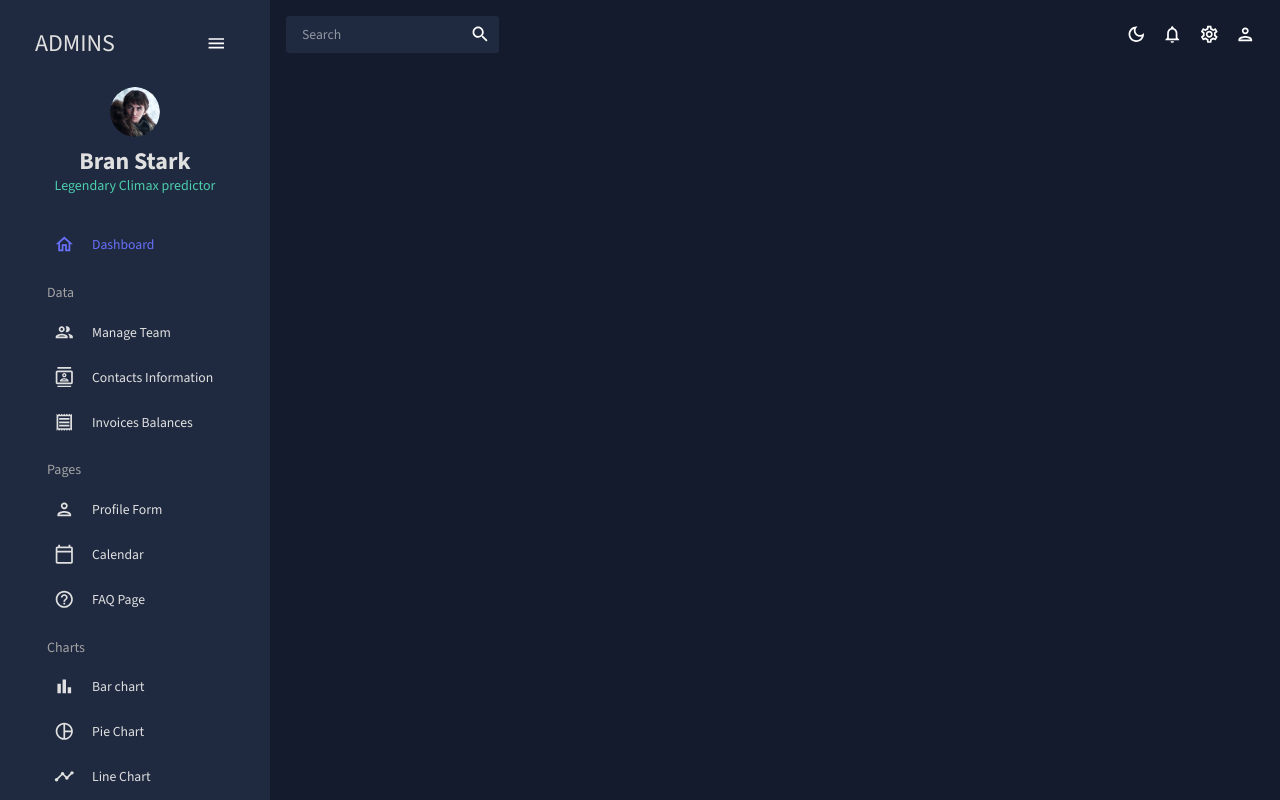
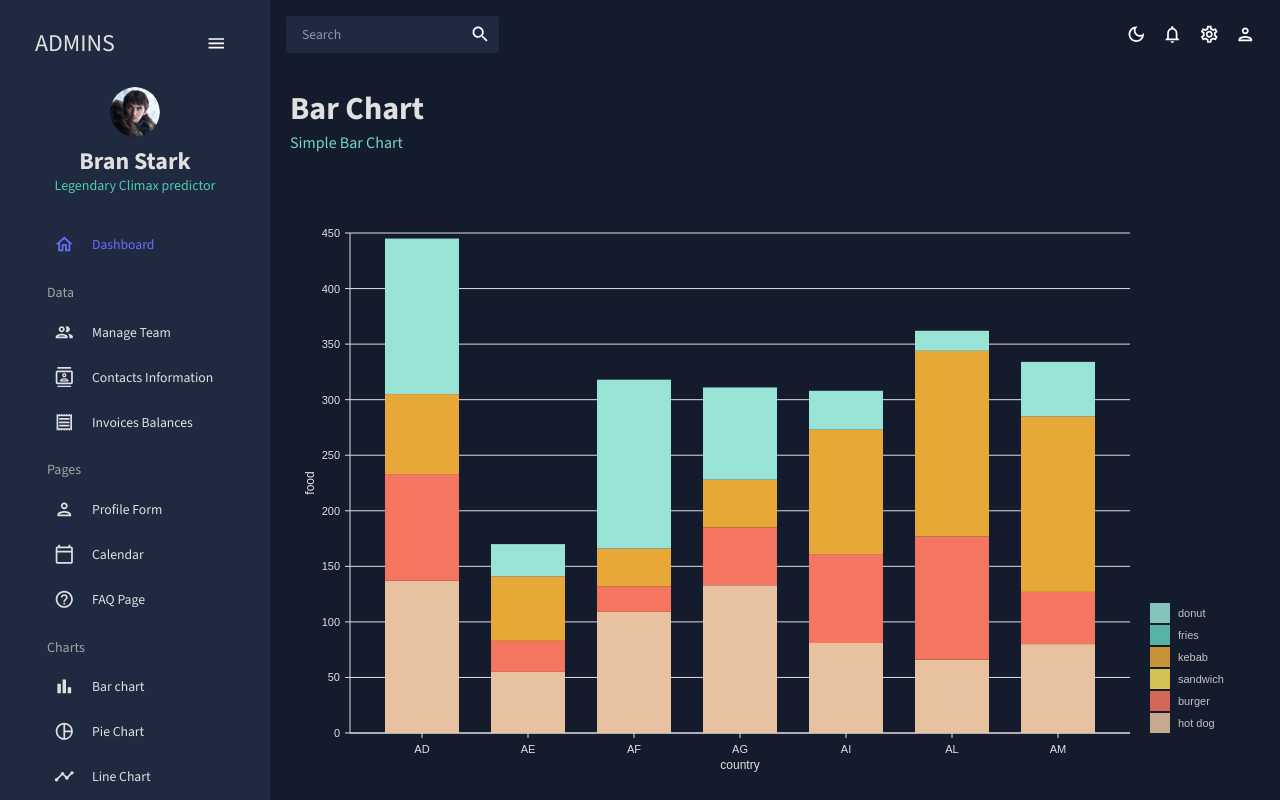
Before and after one commit to ghoshrohit72/AdminDashboard, a React (Create React App) app: page /bar in a window 1280 px wide. Built offline with nearby package versions, Linux system fonts and the light colour scheme.

Commit message:
Added Bar and Pie Chart

```diff
--- a/src/App.js
+++ b/src/App.js
@@ -7,10 +7,10 @@ import Sidebar from "./scenes/global/Sidebar";
 import Team from './scenes/team/index';
 import Invoices from './scenes/invoices';
 import Contacts from './scenes/contacts';
-// import Bar from './scenes/bar';
+import Bar from './scenes/bar';
 import Form from './scenes/form';
 // import Line from './scenes/line';
-// import Pie from './scenes/pie';
+import Pie from './scenes/pie';
 import FAQ from './scenes/faq';
 // import Geography from './scenes/geography';
 import Calendar from './scenes/calendar';
@@ -31,8 +31,8 @@ function App() {
               <Route path="/contacts" element={<Contacts />} />
               <Route path="/invoices" element={<Invoices />} />
               <Route path="/form" element={<Form />} />
-              {/* <Route path="/bar" element={<Bar />} /> */}
-              {/* <Route path="/pie" element={<Pie />} /> */}
+              <Route path="/bar" element={<Bar />} />
+              <Route path="/pie" element={<Pie />} />
               {/* <Route path="/line" element={<Line />} /> */}
               <Route path="/faq" element={<FAQ />} />
               {/* <Route path="/geography" element={<Geography />} /> */}
--- /dev/null
+++ b/src/components/BarChart.jsx
@@ -0,0 +1,130 @@
+import { useTheme } from "@mui/material";
+import { ResponsiveBar } from "@nivo/bar";
+import { tokens } from "../theme";
+import { mockBarData as data } from "../data/mockData";
+
+const BarChart = ({ isDashboard = false }) => {
+  const theme = useTheme();
+  const colors = tokens(theme.palette.mode);
+
+  return (
+    <ResponsiveBar
+      data={data}
+      theme={{
+        // added
+        axis: {
+          domain: {
+            line: {
+              stroke: colors.grey[100],
+            },
+          },
+          legend: {
+            text: {
+              fill: colors.grey[100],
+            },
+          },
+          ticks: {
+            line: {
+              stroke: colors.grey[100],
+              strokeWidth: 1,
+            },
+            text: {
+              fill: colors.grey[100],
+            },
+          },
+        },
+        legends: {
+          text: {
+            fill: colors.grey[100],
+          },
+        },
+      }}
+      keys={["hot dog", "burger", "sandwich", "kebab", "fries", "donut"]}
+      indexBy="country"
+      margin={{ top: 50, right: 130, bottom: 50, left: 60 }}
+      padding={0.3}
+      valueScale={{ type: "linear" }}
+      indexScale={{ type: "band", round: true }}
+      colors={{ scheme: "nivo" }}
+      defs={[
+        {
+          id: "dots",
+          type: "patternDots",
+          background: "inherit",
+          color: "#38bcb2",
+          size: 4,
+          padding: 1,
+          stagger: true,
+        },
+        {
+          id: "lines",
+          type: "patternLines",
+          background: "inherit",
+          color: "#eed312",
+          rotation: -45,
+          lineWidth: 6,
+          spacing: 10,
+        },
+      ]}
+      borderColor={{
+        from: "color",
+        modifiers: [["darker", "1.6"]],
+      }}
+      axisTop={null}
+      axisRight={null}
+      axisBottom={{
+        tickSize: 5,
+        tickPadding: 5,
+        tickRotation: 0,
+        legend: isDashboard ? undefined : "country", // changed
+        legendPosition: "middle",
+        legendOffset: 32,
+      }}
+      axisLeft={{
+        tickSize: 5,
+        tickPadding: 5,
+        tickRotation: 0,
+        legend: isDashboard ? undefined : "food", // changed
+        legendPosition: "middle",
+        legendOffset: -40,
+      }}
+      enableLabel={false}
+      labelSkipWidth={12}
+      labelSkipHeight={12}
+      labelTextColor={{
+        from: "color",
+        modifiers: [["darker", 1.6]],
+      }}
+      legends={[
+        {
+          dataFrom: "keys",
+          anchor: "bottom-right",
+          direction: "column",
+          justify: false,
+          translateX: 120,
+          translateY: 0,
+          itemsSpacing: 2,
+          itemWidth: 100,
+          itemHeight: 20,
+          itemDirection: "left-to-right",
+          itemOpacity: 0.85,
+          symbolSize: 20,
+          effects: [
+            {
+              on: "hover",
+              style: {
+                itemOpacity: 1,
+              },
+            },
+          ],
+        },
+      ]}
+      role="application"
+      barAriaLabel={function (e) {
+        return e.id + ": " + e.formattedValue + " in country: " + e.indexValue;
+      }}
+    />
+  );
+};
+
+export default BarChart;
--- /dev/null
+++ b/src/components/PieChart.jsx
@@ -0,0 +1,109 @@
+import { ResponsivePie } from "@nivo/pie";
+import { tokens } from "../theme";
+import { useTheme } from "@mui/material";
+import { mockPieData as data } from "../data/mockData";
+
+const PieChart = () => {
+  const theme = useTheme();
+  const colors = tokens(theme.palette.mode);
+  return (
+    <ResponsivePie
+      data={data}
+      theme={{
+        axis: {
+          domain: {
+            line: {
+              stroke: colors.grey[100],
+            },
+          },
+          legend: {
+            text: {
+              fill: colors.grey[100],
+            },
+          },
+          ticks: {
+            line: {
+              stroke: colors.grey[100],
+              strokeWidth: 1,
+            },
+            text: {
+              fill: colors.grey[100],
+            },
+          },
+        },
+        legends: {
+          text: {
+            fill: colors.grey[100],
+          },
+        },
+      }}
+      margin={{ top: 40, right: 80, bottom: 80, left: 80 }}
+      innerRadius={0.5}
+      padAngle={0.7}
+      cornerRadius={3}
+      activeOuterRadiusOffset={8}
+      borderColor={{
+        from: "color",
+        modifiers: [["darker", 0.2]],
+      }}
+      arcLinkLabelsSkipAngle={10}
+      arcLinkLabelsTextColor={colors.grey[100]}
+      arcLinkLabelsThickness={2}
+      arcLinkLabelsColor={{ from: "color" }}
+      enableArcLabels={false}
+      arcLabelsRadiusOffset={0.4}
+      arcLabelsSkipAngle={7}
+      arcLabelsTextColor={{
+        from: "color",
+        modifiers: [["darker", 2]],
+      }}
+      defs={[
+        {
+          id: "dots",
+          type: "patternDots",
+          background: "inherit",
+          color: "rgba(255, 255, 255, 0.3)",
+          size: 4,
+          padding: 1,
+          stagger: true,
+        },
+        {
+          id: "lines",
+          type: "patternLines",
+          background: "inherit",
+          color: "rgba(255, 255, 255, 0.3)",
+          rotation: -45,
+          lineWidth: 6,
+          spacing: 10,
+        },
+      ]}
+      legends={[
+        {
+          anchor: "bottom",
+          direction: "row",
+          justify: false,
+          translateX: 0,
+          translateY: 56,
+          itemsSpacing: 0,
+          itemWidth: 100,
+          itemHeight: 18,
+          itemTextColor: "#999",
+          itemDirection: "left-to-right",
+          itemOpacity: 1,
+          symbolSize: 18,
+          symbolShape: "circle",
+          effects: [
+            {
+              on: "hover",
+              style: {
+                itemTextColor: "#000",
+              },
+            },
+          ],
+        },
+      ]}
+    />
+  );
+};
+
+export default PieChart;
--- /dev/null
+++ b/src/scenes/bar/index.jsx
@@ -0,0 +1,14 @@
+import { Box } from "@mui/material";
+import Header from "../../components/Header";
+import BarChart from "../../components/BarChart";
+
+const Bar = () => {
+    return (
+        <Box m={"20px"}>
+            <Header title={"Bar Chart"} subtitle={"Simple Bar Chart"}/>
+            <Box height={"75vh"}><BarChart/></Box>
+        </Box>
+    )
+}
+
+export default Bar;
--- /dev/null
+++ b/src/scenes/pie/index.jsx
@@ -0,0 +1,14 @@
+import React from 'react'
+import { Box } from '@mui/material'
+import Header from '../../components/Header';
+import PieChart from '../../components/PieChart';
+
+ const Pie = () => {
+  return (
+    <Box m={"20px"}>
+    <Header title={"Pie Chart"} subtitle={"Simple Pie Chart"}/>
+    <Box height={"75vh"}><PieChart/></Box>
+</Box>
+  )
+}
+export default Pie;
```
